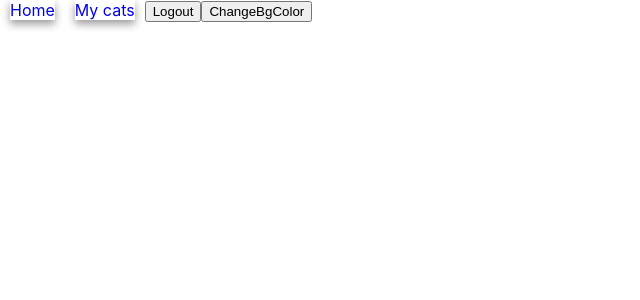
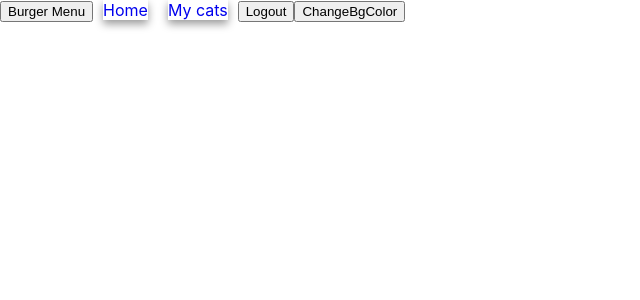
Before and after one commit to BalintAts/catagotchi_frontend, a React (Create React App) app: page / in a window 1280 px wide. Shown: the top 300 px of the page, without its empty margins (0-640 px from the left). Built offline with nearby package versions, Linux system fonts and the light colour scheme.

Commit message:
create sidebar components

```diff
--- a/src/App.js
+++ b/src/App.js
@@ -8,6 +8,7 @@ function App() {
   return (
     <Router>
       <Navbar />
+
       {/* <Switch>
         <Route path={"/my-cats"} exact component={MyCatsList} />
         <Route path={"/my-cats/:catId"} component={MyCatDetail} />
--- a/src/components/navbar.jsx
+++ b/src/components/navbar.jsx
@@ -1,27 +1,39 @@
-import React, { Component } from 'react'
-
+import React, { Component, useEffect } from 'react';
+import '../styles/navbarStyle.css';
 import LinkStyle from "../styles/linkStyle";
 
 
 const Navbar = props => {
 
-    let colorClasses = ["red", "green", "blue"]
+    let colorClasses = [".red", ".green", ".blue"]
     let counter = 0;
+    let colors = ["#ff0000", "#00ff00", "#0000ff"];
 
     const ChangeBgColor = () => {
-        counter++;
+        counter = counter < colorClasses.length - 1 ? ++counter : 0;
         console.log(counter);
+        document.getElementById("navbarBg").style.color = colors[counter];
+        let navbg = document.getElementById("navbarBg");
+        console.log(navbg);
+        console.log(colors[counter]);
+
     }
 
+    // useEffect(() => {
+    //     document.getElementById("bgButton").addEventListener("click",
+    //         () =>
+    //             counter = counter < colorClasses.length ? ++counter : 0;
+    //             document.getElementById("navbarBg").style.color = colors[counter];
+    //         );
+    // });
 
     return (
-        // <div classname={}>
-        <div>
+        <div id="navbarBg">
+            <button>Burger Menu </button>
             <LinkStyle to="/">Home</LinkStyle>
             <LinkStyle to="/my-cats">My cats</LinkStyle>
             <button>Logout</button>
-            <button onClick={ChangeBgColor}>ChangeBgColor</button>
-
+            <button id="bgButton" onClick={ChangeBgColor}>ChangeBgColor</button>
             {/* <LinkStyle to="/debugPokemon">DebugPokemon</LinkStyle> */}
         </div>
     );
--- /dev/null
+++ b/src/styles/navbarStyle.css
@@ -0,0 +1,13 @@
+
+
+.red {
+    background-color: red;
+}
+
+.green {
+    background-color: green;
+}
+
+.blue {
+    background-color: blue;
+}
```
Also changed, not shown: src/components/sideBar/sideSection/sideSection.jsx (added, +12 -0 lines), src/components/sideBar/sideSection/sideSectionStyle.scss (added), src/components/sideBar/topSection/topSection.jsx (added), src/components/sideBar/topSection/topSectionStyle.scss (added), src/styles/sidebar.css (added).
